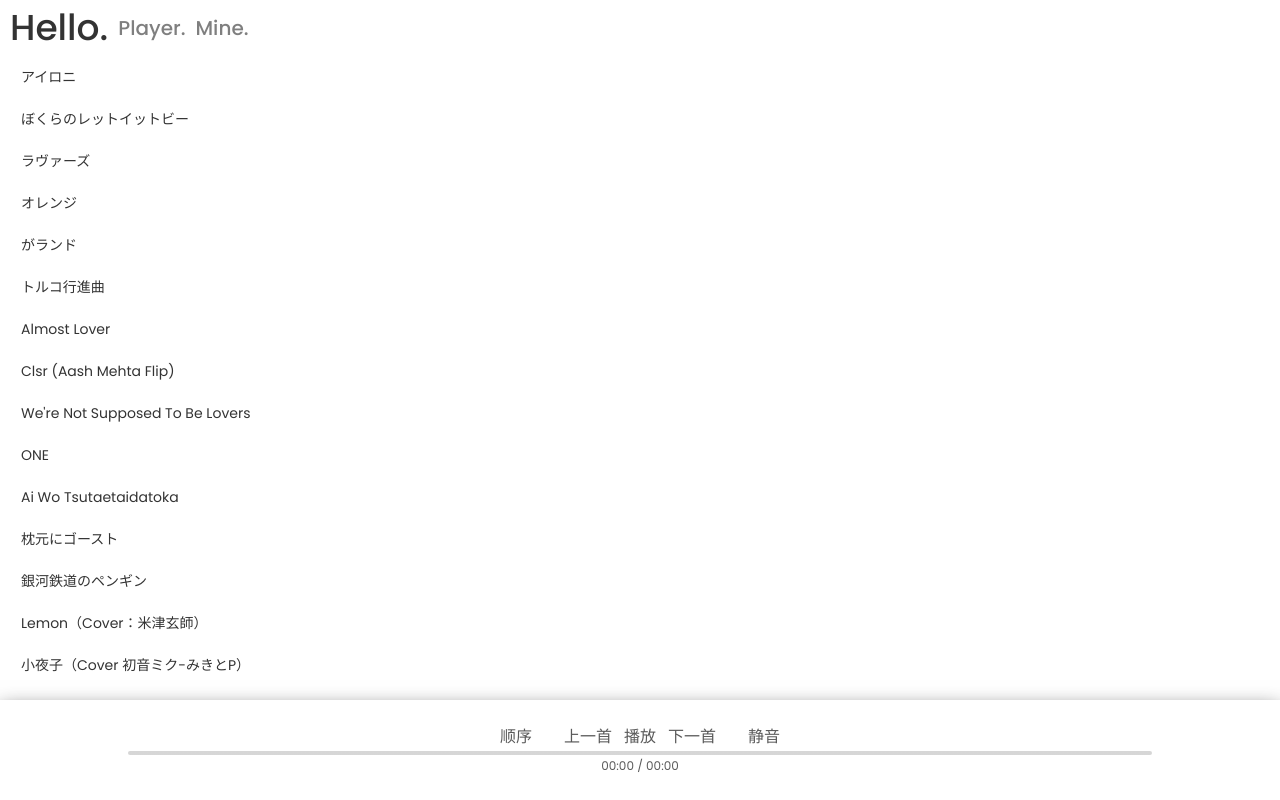
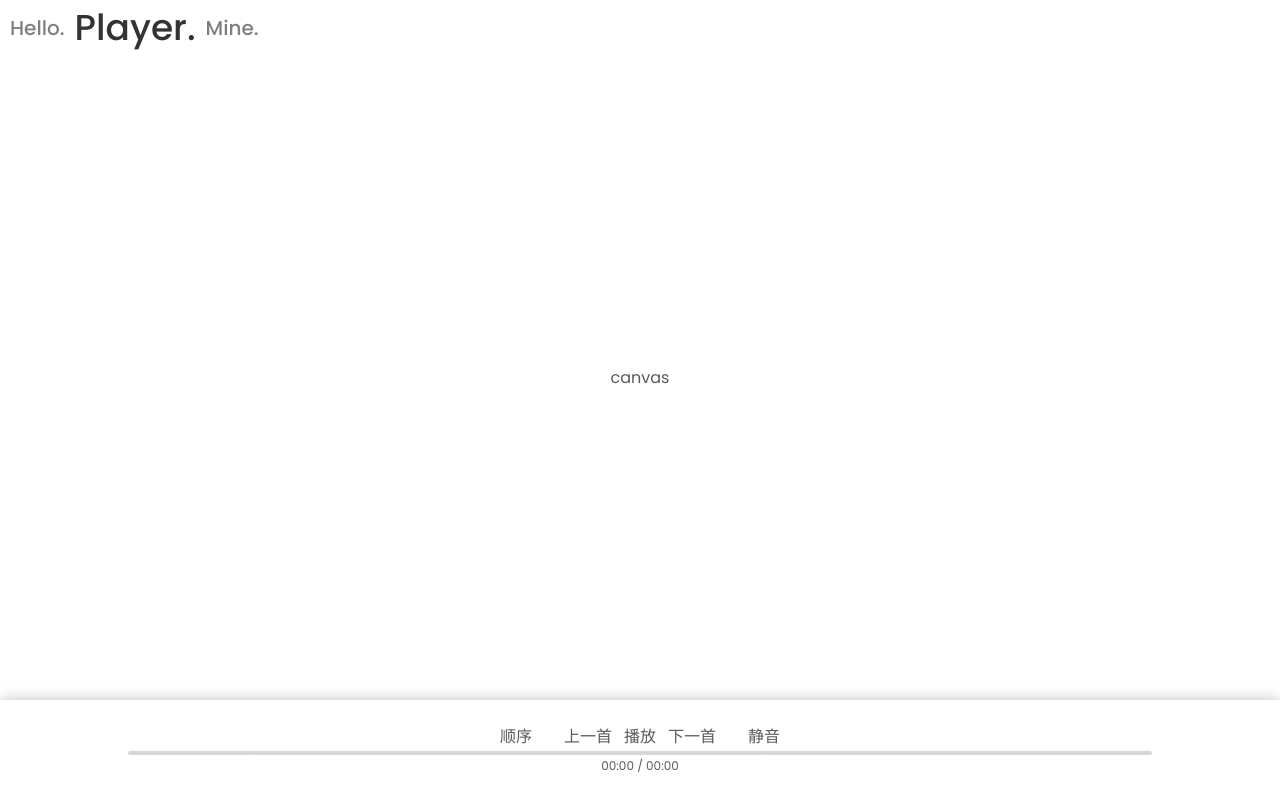
Before and after one commit to luoheqp/musicPlayer, a React (Create React App) app: page /#/index in a window 1280 px wide. Built offline with nearby package versions, Linux system fonts and the light colour scheme.

Commit message:
update 尝试添加 canvas

```diff
--- a/src/pages/Index/components/MiniPlayer/index.jsx
+++ b/src/pages/Index/components/MiniPlayer/index.jsx
@@ -4,6 +4,7 @@ import { CYCLE_MODE_LIST } from "@/config/playerConfig";
 import {
   handleSetMediaPlayNow,
   handleSetMediaDuration,
+  handleSetMediaSource,
   handleSetMediaCurrentTime,
   handleChangeMediaCycleMode,
   handleChangeMediaMuteState,
@@ -76,6 +77,7 @@ const MiniPlayer = () => {
 
   // audio canplay event
   const handleAudioCanPlay = () => {
+    dispatch(handleSetMediaSource(audioRef.current));
     dispatch(handleSetMediaDuration(audioRef.current.duration));
     audioRef.current.play();
   };
--- a/src/pages/Index/components/MusicProgress/index.jsx
+++ b/src/pages/Index/components/MusicProgress/index.jsx
@@ -2,7 +2,7 @@ import React, { useEffect, useState, useRef } from "react";
 import { useSelector, useDispatch } from "react-redux";
 import { MusicProgressContent, ProgressBar } from "./style";
 import { handleSetMediaChangeCurrentTime } from "@r/player";
-import { formatTime } from "../../../../utils";
+import { formatTime } from "@/utils";
 
 const MusicProgress = (props) => {
   const dispatch = useDispatch();
--- a/src/pages/Index/index.jsx
+++ b/src/pages/Index/index.jsx
@@ -1,4 +1,5 @@
-import React, { useEffect } from "react";
+import React, { useEffect, useState } from "react";
+import { Transition } from "react-transition-group";
 import { useDispatch } from "react-redux";
 import { handleSetMusicList } from "@r/common";
 import {
@@ -12,10 +13,9 @@ import {
 } from "./style";
 
 // components
-import SongList from "./components/SongList";
 import MiniPlayer from "./components/MiniPlayer";
-import { useState } from "react";
-import { Transition } from "react-transition-group";
+import SongList from "@/pages/SongList";
+import Player from "@/pages/Player";
 
 const HEADER_ITEM_LIST = ["Hello.", "Player.", "Mine."];
 
@@ -23,7 +23,7 @@ const Index = (props) => {
   // store
   const dispatch = useDispatch();
 
-  const [activeHeader, setActiveHeader] = useState(0);
+  const [activeHeader, setActiveHeader] = useState(1);
 
   const handleChangeActiveHeaderItem = ({ target }) => {
     const { sign } = target.dataset;
@@ -51,8 +51,10 @@ const Index = (props) => {
         ))}
       </Header>
 
-      <Transition>
-        {(state) => (
+      {/* TODO: timeout 有何用 ??? */}
+      <Transition timeout={0}>
+        {(state) => {
+          return (
             <SlideContent state={state} active={activeHeader}>
               {/* list */}
               <ListContent>
@@ -60,12 +62,15 @@ const Index = (props) => {
               </ListContent>
 
               {/* player */}
-            <PlayerContent>player</PlayerContent>
+              <PlayerContent>
+                <Player />
+              </PlayerContent>
 
               {/* mine */}
               <MineContent>mine</MineContent>
             </SlideContent>
-        )}
+          );
+        }}
       </Transition>
 
       {/* player */}
--- a/src/pages/Index/style.jsx
+++ b/src/pages/Index/style.jsx
@@ -37,7 +37,6 @@ export const Header = styled.div`
 
 export const SlideContent = styled.div`
   flex: 1;
-  width: 300vw;
   position: relative;
   transition: transform 0.1s linear;
   transform: translateX(
@@ -47,7 +46,7 @@ export const SlideContent = styled.div`
   );
 `;
 
-export const ListContent = styled.div`
+const BasicContent = styled.div`
   position: absolute;
   top: 0;
   bottom: 0;
@@ -58,28 +57,16 @@ export const ListContent = styled.div`
   overflow-y: auto;
 `;
 
-export const PlayerContent = styled.div`
-  position: absolute;
-  top: 0;
-  bottom: 0;
-  left: 100vw;
-  width: 100vw;
-  padding: 0 10px;
-  box-sizing: border-box;
-  overflow: hidden;
-  overflow-y: auto;
+export const ListContent = styled(BasicContent)`
+  left: 0;
 `;
 
-export const MineContent = styled.div`
-  position: absolute;
-  top: 0;
-  bottom: 0;
+export const PlayerContent = styled(BasicContent)`
+  left: 100vw;
+`;
+
+export const MineContent = styled(BasicContent)`
   left: 200vw;
-  width: 100vw;
-  padding: 0 10px;
-  box-sizing: border-box;
-  overflow: hidden;
-  overflow-y: auto;
 `;
 
 export const MiniPlayerContent = styled.div`
--- /dev/null
+++ b/src/pages/Player/components/CanvasGuy/index.jsx
@@ -0,0 +1,46 @@
+import React, { useState, useEffect, useCallback } from "react";
+import { CanvasGuyContent } from "./style";
+import { useSelector } from "react-redux";
+
+const CanvasGuy = (props) => {
+  const source = useSelector(({ player }) => player.source);
+
+  const [audioCtx, setAudioCtx] = useState(undefined);
+
+  const handleInitAudioContent = useCallback(() => {
+    // 创建 AnalyserNode 节点
+    let analyser = audioCtx.createAnalyser();
+    analyser.fftSize = 256;
+
+    // 链接节点
+    let audioSource = audioCtx.createMediaElementSource(source);
+    audioSource.connect(analyser);
+    audioSource.connect(audioCtx.destination);
+
+    // AnalyserNode 数据解析
+    let dataArray = new Uint8Array(analyser.frequencyBinCount);
+    analyser.getByteFrequencyData(dataArray);
+
+    console.log(dataArray)
+  }, [audioCtx, source]);
+
+  useEffect(() => {
+    if (audioCtx && source) {
+      console.log(audioCtx, source)
+      handleInitAudioContent();
+    }
+  }, [audioCtx, source, handleInitAudioContent]);
+
+  useEffect(() => {
+    let audioContext = new (window.AudioContext || window.webkitAudioContext)();
+    setAudioCtx(audioContext);
+  }, []);
+
+  return (
+    <CanvasGuyContent>
+      <span>canvas </span>
+    </CanvasGuyContent>
+  );
+};
+
+export default CanvasGuy;
--- /dev/null
+++ b/src/pages/Player/components/CanvasGuy/style.jsx
@@ -0,0 +1,3 @@
+import styled from "styled-components";
+
+export const CanvasGuyContent = styled.div``;
--- /dev/null
+++ b/src/pages/Player/index.jsx
@@ -0,0 +1,12 @@
+import React from "react";
+import { PlayerContent } from "./style";
+import CanvasGuy from "./components/CanvasGuy";
+const Player = (props) => {
+  return (
+    <PlayerContent>
+      <CanvasGuy />
+    </PlayerContent>
+  );
+};
+
+export default Player;
--- /dev/null
+++ b/src/pages/Player/style.jsx
@@ -0,0 +1,12 @@
+import styled from "styled-components";
+
+export const PlayerContent = styled.div`
+  position: absolute;
+  top: 0;
+  bottom: 0;
+  left: 0;
+  right: 0;
+  display: flex;
+  align-items: center;
+  justify-content: center;
+`;
--- a/src/reducer/player/index.js
+++ b/src/reducer/player/index.js
@@ -3,6 +3,7 @@ import { CYCLE_MODE_LIST } from "@/config/playerConfig";
 const initState = {
   mediaPlayNow: {}, // 当前播放音乐对象
   duration: 0, // 总播放时间
+  source: undefined,
   currentTime: 0, // 当前播放时间
   changeCurrentTime: 0, // 修改后的时间点
   cycleMode: 0, // 播放模式
@@ -12,6 +13,7 @@ const initState = {
 // >>>>>> constant
 const SET_MEDIA_PLAY_NOW = "SET_MEDIA_PLAY_NOW";
 const SET_MEDIA_DURATION = "SET_MEDIA_DURATION";
+const SET_MEDIA_SOURCE = "SET_MEDIA_SOURCE";
 const SET_MEDIA_CURRENT_TIME = "SET_MEDIA_CURRENT_TIME";
 const SET_CHANGE_CURRENT_TIME = "SET_CHANGE_CURRENT_TIME";
 const CHANGE_CYCLE_MODE = "CHANGE_CYCLE_MODE";
@@ -26,6 +28,11 @@ export const handleSetMediaPlayNow = (data) => ({
 
 export const handleSetMediaDuration = (data) => ({
   type: SET_MEDIA_DURATION,
+  data: data,
+});
+
+export const handleSetMediaSource = (data) => ({
+  type: SET_MEDIA_SOURCE,
   data: data,
 });
 
@@ -55,6 +62,8 @@ const reducer = (state = initState, action) => {
       return { ...state, duration: action.data };
     case SET_MEDIA_CURRENT_TIME:
       return { ...state, currentTime: action.data };
+    case SET_MEDIA_SOURCE:
+      return { ...state, source: action.data };
     case SET_CHANGE_CURRENT_TIME:
       return { ...state, changeCurrentTime: action.data };
     case CHANGE_CYCLE_MODE:
```
Also changed, not shown: src/pages/SongList/index.jsx (renamed from src/pages/Index/components/SongList/index.jsx), src/pages/SongList/style.jsx (renamed from src/pages/Index/components/SongList/style.jsx). Lines whose indentation alone changed are shown as unchanged.
